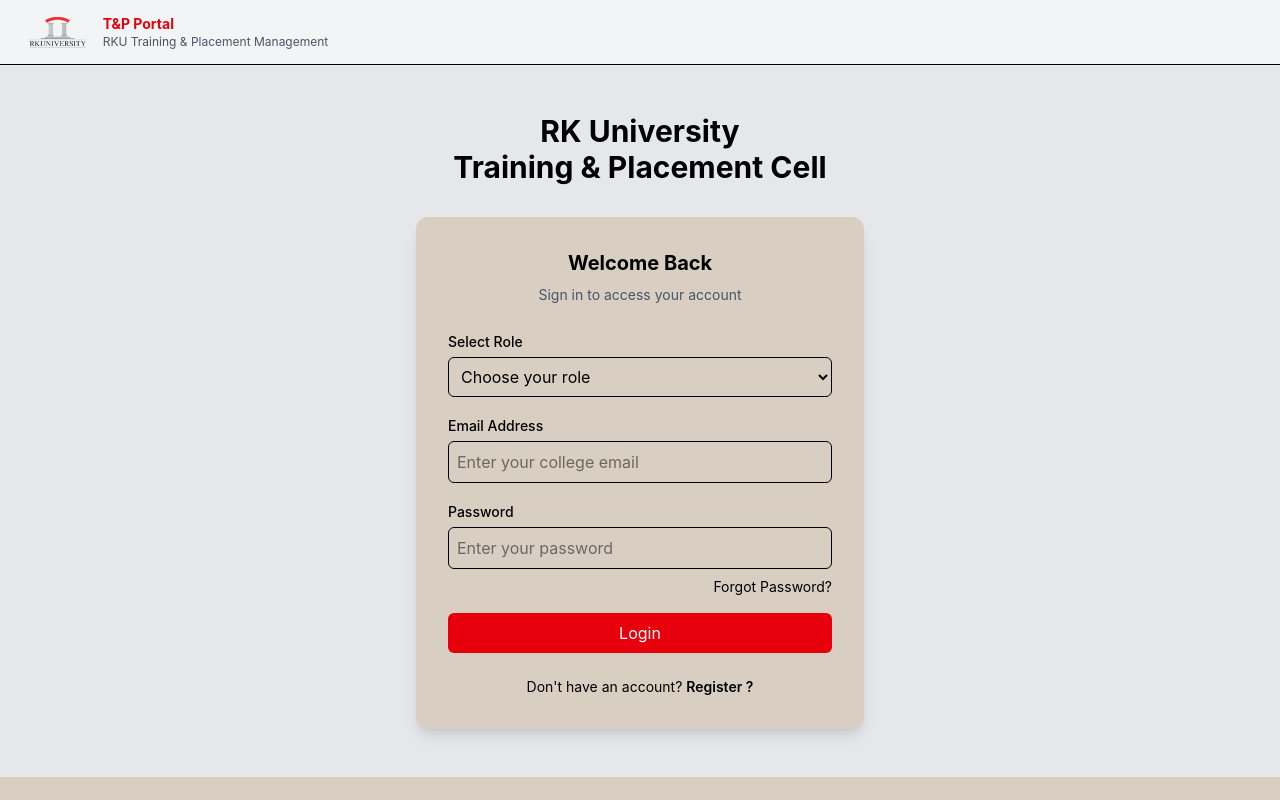
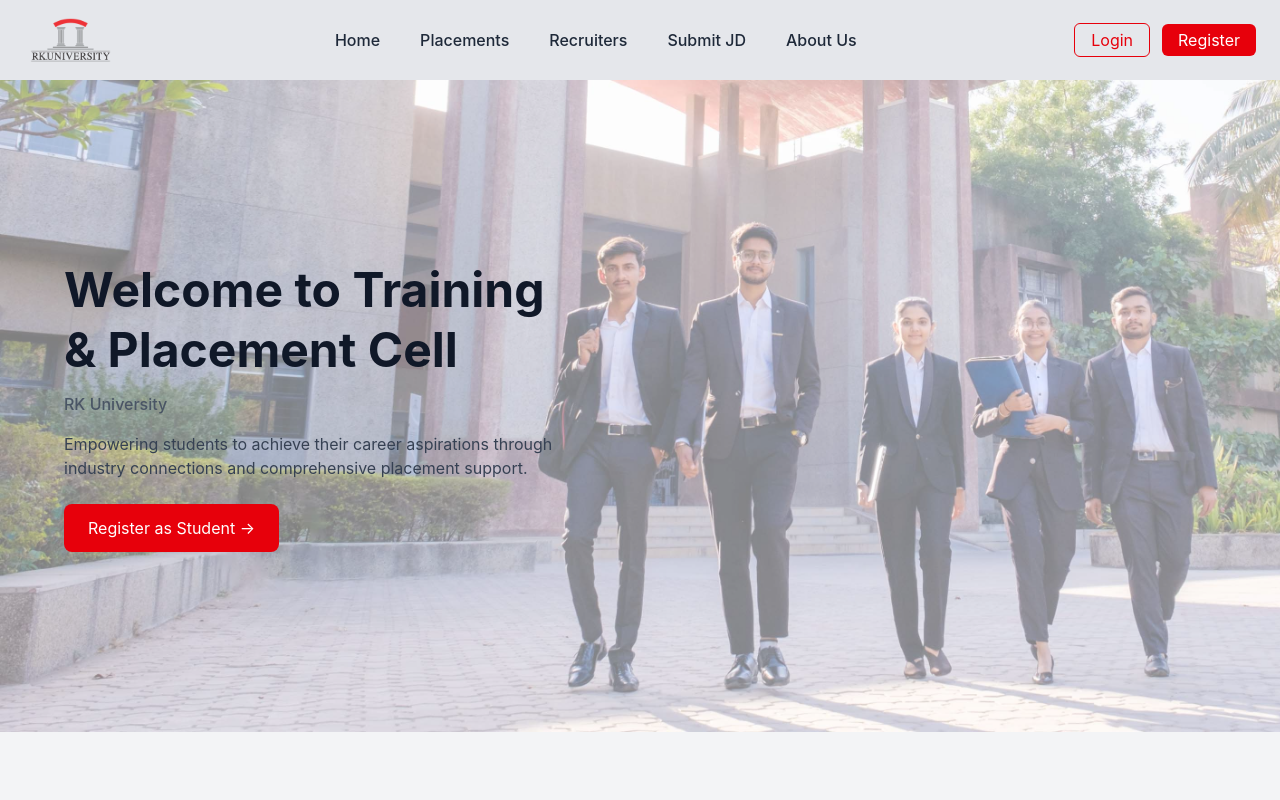
Before and after one commit to Deep-Kacha/TrainingAndPlacementPortal_React, a React app in the folder Frontend/: page / in a window 1280 px wide. Shown: the top 800 px of the page. Built offline with nearby package versions, Linux system fonts and the light colour scheme; the HTML template or start-up script is replaced by a standard one.

Commit message:
Update routing in App component to include Home and Authentication paths

```diff
--- a/Frontend/src/App.jsx
+++ b/Frontend/src/App.jsx
@@ -1,12 +1,18 @@
 import { Routes, Route } from "react-router-dom";
 import Login from "./pages/guest/Login";
 import ForgotPassword from "./components/Authentication/Forgotpassword";
+import ChangePassword from "./components/Authentication/Changepassword";
+import ResetPassword from "./components/Authentication/Resetpassword";
+import Home from "./pages/guest/Home";
 
 function App() {
   return (
     <Routes>
-      <Route path="/" element={<Login/>} />
-      <Route path="/forgot-password" element={<ForgotPassword />} />
+      <Route path="/" element={<Home />} />
+      <Route path="/Authentication/login" element={<Login />} />
+      <Route path="Authentication/forgot-password" element={<ForgotPassword />} />
+      <Route path="Authentication/change-password" element={<ChangePassword />} />
+      <Route path="Authentication/reset-password" element={<ResetPassword />} />
     </Routes>
   );
 }
```
